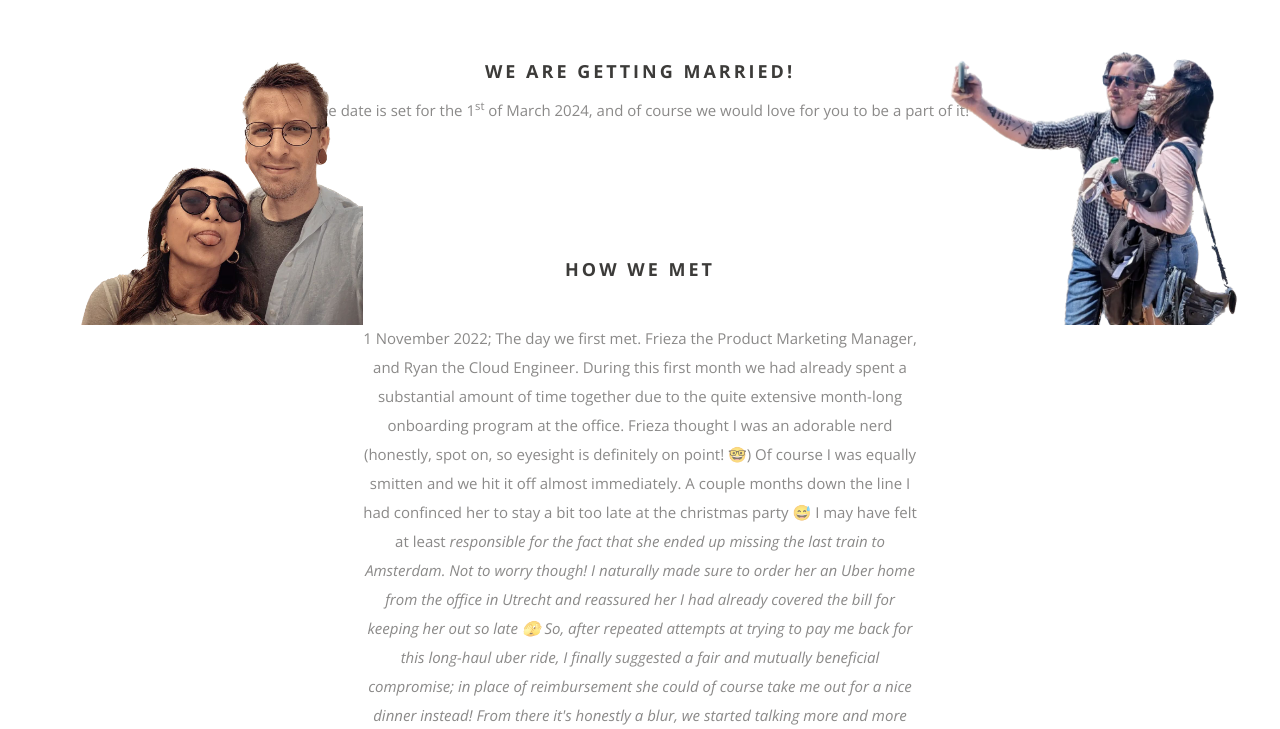
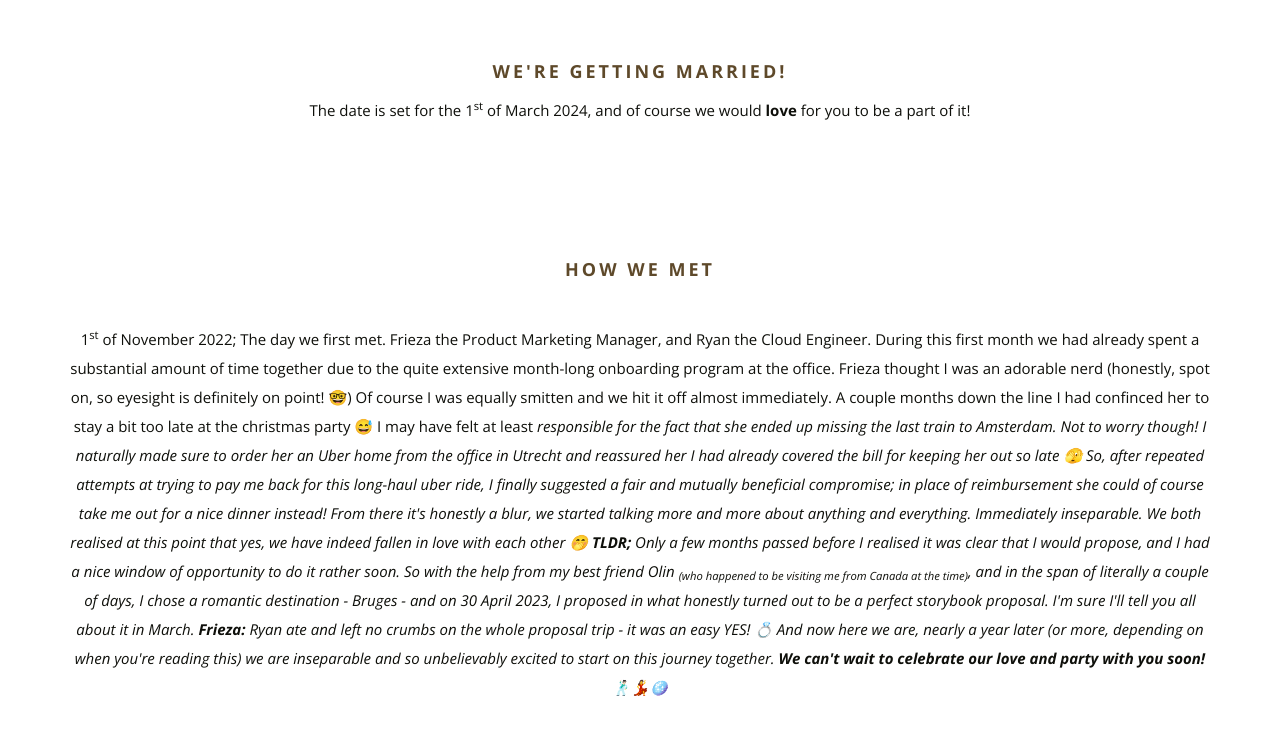
Before and after one commit to FriezaRyan2024/FriezaRyan2024.github.io, a website: page index.html in a window 1280 px wide. Shown: the part 851-1580 px from the top of the page. Drawn offline with nearby package versions, Linux system fonts and the light colour scheme; some packages are replaced by stand-ins of ours; files whose address does not match are found by name.

Commit message:
Updates to styling

```diff
--- a/index.html
+++ b/index.html
@@ -18,7 +18,7 @@
     <meta name="theme-color" content="#ffffff" />
     <meta property="og:title" content="Ryan & Frieza are getting married" />
     <meta property="og:description" content="We would like to invite you to our big day!" />
-    <meta property="og:image" content="https://wedding.ramswaroop.me/img/hero-min.jpg" />
+    <meta property="og:image" content="https://www.thebrooksfamilywedding.nl/img/hero-min.jpg" />
     <meta property="og:type" content="website" />
     <link rel="apple-touch-icon" sizes="180x180" href="apple-touch-icon.png" />
     <link rel="icon" type="image/png" sizes="32x32" href="favicon-32x32.png" />
@@ -112,10 +112,10 @@
             <div class="row">
                 <div class="col-md-10 col-md-offset-1">
                     <div class="hero-content text-center">
-                        <!--<h1>Ram and Antara</h1>-->
+                        <!-- <h1>Frieza & Ryan</h1> -->
                         <img src="img/logo-lg.png" />
-                        <!--<p class="intro">Frieza & Ryan are getting married!</p>-->
-                        <!--<a href="#" class="btn btn-fill btn-large btn-margin-right">Scroll Down</a> -->
+                        <!-- <p class="intro">Frieza & Ryan are getting married!</p>
+                        <a href="#" class="btn btn-fill btn-large btn-margin-right">Scroll Down</a> -->
                     </div>
                 </div>
             </div>
@@ -136,10 +136,10 @@
         <div class="container">
             <div class="row">
                 <div class="col-md-12 text-center">
-                    <h3>We are getting married!</h3>
+                    <h3>We're getting married!</h3>
                     <p>
                         The date is set for the 1<sup>st</sup> of March 2024, and of
-                        course we would love for you to be a part of it!
+                        course we would <b>love</b> for you to be a part of it!
                     </p>
                     <!-- <div class="share-bar"></div> -->
                 </div>
@@ -156,11 +156,11 @@
             </div>
             <div class="row">
                 <div class="col-md-3 hidden-sm hidden-xs">
-                    <img src="img/pics/side-2.png" class="wp1" />
+                    <!-- <img src="img/pics/Frieza&Ryan-ring.jpg" class="wp6" /> -->
                 </div>
-                <div class="col-md-6">
+                <div class="col-md-12">
                     <p>
-                        1 November 2022; The day we first met.
+                        1<sup>st</sup> of November 2022; The day we first met.
 
                         Frieza the Product Marketing Manager, and Ryan the Cloud Engineer.
 
@@ -183,15 +183,12 @@
                         <b>We can't wait to celebrate our love and party with you soon! 🕺🏻💃🪩</b>
                     </p>
                 </div>
-                <div class="col-md-3 hidden-sm hidden-xs">
-                    <img src="img/pics/side-1.png" class="wp2" />
-                </div>
             </div>
             <div class="row">
-                <div class="col-sm-4 col-sm-push-2 col-xs-6 hidden-md hidden-lg">
+                <div class="col-sm-4 col-sm-push-2 col-xs-6">
                     <img src="img/pics/side-3.png" class="wp8" />
                 </div>
-                <div class="col-sm-4 col-sm-push-2 col-xs-6 hidden-md hidden-lg">
+                <div class="col-sm-4 col-sm-push-2 col-xs-6">
                     <img src="img/pics/side-4.png" class="wp9" />
                 </div>
             </div>
@@ -202,13 +199,13 @@
         <div class="container">
             <div class="row">
                 <div class="col-md-12">
-                    <h3 class="header">Events</h3>
+                    <h3 class="header">The Big Day</h3>
                 </div>
             </div>
             <div class="row">
                 <div class="col-md-6 col-sm-12 col-xs-12 leftcol">
                     <div class="wp3">
-                        <p><strong>The Big Day</strong></p>
+                        <p><strong></strong></p>
 
                         <h5>Ceremony <span class="time">3PM - 4PM</span></h5>
                         <p>
--- a/sass/partials/_colors.scss
+++ b/sass/partials/_colors.scss
@@ -1,39 +1,67 @@
-// Original colours
-$olive-green: #57522A; // RGB: 87, 82, 42
-$light-brown: #B49281; // RGB: 180, 146, 129
-$beige-white: #EEDCCE; // RGB: 238, 220, 206
-$yellow-accent: #E7A721; // RGB: 231, 167, 33
-$slate-grey: #3C3B39; // RGB: 60, 59, 57
+// "Save the date" palette:
+$sd-hue1: #f2f2ea;
+$sd-hue2: #c3c1b9;
+$sd-hue3: #cccccc;
+$sd-hue4: #acacac;
+$sd-hue5: #99968f;
+$sd-hue6: #b4acac;
+$sd-hue7: #747c74;
+$sd-hue8: #7c7473;
+$sd-hue9: #a9884d;
+$sd-hue10: #444340;
 
-// rgba(231,167,33,.7333333333)
+// Photoshoot colour palette
+$ps-hue1: #D3D1C4;
+$ps-hue2: #C1C8C1;
+$ps-hue3: #CA958E;
+$ps-hue4: #985D40;
+$ps-hue5: #6E6A36;
+$ps-hue6: #6A6E49;
+$ps-hue7: #726C4D;
+$ps-hue8: #5E492A;
+$ps-hue9: #464531;
+$ps-hue10: #0E0F0A;
+
+$mystery-colour: #372428;
+
+$main-light: $ps-hue1;
+$main-dark: $ps-hue10;
+
+// Original colours from previous webpage
+// $olive-green: #57522A; // RGB: 87, 82, 42
+// $light-brown: #B49281; // RGB: 180, 146, 129
+// $beige-white: #EEDCCE; // RGB: 238, 220, 206
+// $yellow-accent: #E7A721; // RGB: 231, 167, 33
+// $slate-grey: #3C3B39; // RGB: 60, 59, 57
 
 // Text colours
-$txt-primary: rgba(60, 59, 57, 0.6);
+$txt-primary: $ps-hue10;
 // body font
-$txt-secondary: #57522A;
+$txt-secondary: $ps-hue9;
 // heading font
-$txt-light: #EEDCCE;
+$txt-light: $ps-hue1;
 // header/hero
-$txt-accent: #57522A;
-$form-placeholder: #B49281;
+$txt-accent: $ps-hue4;
+$form-placeholder: $ps-hue8;
 // form placeholder text
 // Global colours
-$accent-color: #E7A721;
+$accent-color: $ps-hue5;
 // global accent colour
-$accent-color-hover: #E7A72188;
+$accent-color-hover: $ps-hue2;
 // global accent colour hover
-$white-color: #EEDCCE;
-$black-color: #3C3B39;
+$white-color: $sd-hue1;
+$black-color: $ps-hue10;
 // Typography colours
-$h2-color: #252423;
-$h3-color: #3C3B39;
-$h5-color: #4d4b48;
+$h1-color: $ps-hue10;
+$h2-color: $sd-hue10;
+$h3-color: $ps-hue8;
+$h5-color: $ps-hue6;
 // Layout colours
-$section-light: #EEDCCE;
-$section-dark: #d0c1b5;
-$to-top-bg: #5a5956;
-$footer-primary: #3C3B39;
-$footer-secondary: #333230;
+$section-light: $sd-hue1;
+$section-dark: $sd-hue6;
+$to-top-bg: $ps-hue6;
+$footer-primary: $ps-hue6;
+$footer-secondary: $ps-hue4;
 // Keylines
-$keyline-color: #EEDCCE;
-$footer-keyline-color: #B49281;
+$keyline-color: $ps-hue2;
+$footer-keyline-color: $ps-hue3;
--- a/sass/styles.scss
+++ b/sass/styles.scss
@@ -88,8 +88,8 @@ section .header {
 .tooltip-custom .tooltiptext-info {
   visibility: hidden;
   width: 120px;
-  background-color: black;
-  color: #fff;
+  background-color: $ps-hue7;
+  color: $txt-primary;
   text-align: center;
   border-radius: 6px;
   padding: 5px 0;
@@ -146,11 +146,11 @@ section .header {
 .tooltip-inner {
   max-width: 200px;
   padding: 3px 8px;
-  color: #fff;
+  color: $txt-secondary;
   text-align: center;
   text-decoration: none;
   text-transform: capitalize;
-  background-color: #000;
+  background-color: $ps-hue5;
   border-radius: 4px;
 }
 
@@ -239,12 +239,6 @@ Waypoints
   animation-delay: 0.3s
 }
 
-.wp1, .wp2 {
-  position: absolute !important;
-  bottom: 0 !important;
-}
-
-
 .bounceInLeft,
 .bounceInRight,
 .fadeInUp,
@@ -291,7 +285,7 @@ Navigation
   -moz-border-radius: 1px;
   -webkit-border-radius: 1px;
   border-radius: 1px;
-  background: #fff;
+  background: $txt-light;
   cursor: pointer
 }
 
@@ -352,18 +346,15 @@ Hero
 ========================================================================== */
 .hero {
   min-height: 750px;
-  background: url('../img/hero-min.jpg') center center;
+  background: url('../img/pics/Frieza&Ryan-ring.jpg') center center;
+  background-position-y: -30px;
   -webkit-background-size: cover;
   -moz-background-size: cover;
   -o-background-size: cover;
   background-size: cover;
   position: relative;
 
-  /*.rsvp-btn {
-    position: absolute;
-    bottom: 100px;
-    left: 50%;
-  }*/
+
   .down-arrow a {
     color: $txt-light;
   }
@@ -399,14 +390,14 @@ Hero
 
 .fixed {
   position: fixed;
-  background-color: rgba(55, 36, 40, .88);
+  background-color: $ps-hue6;
   z-index: 999;
   width: 100%;
 }
 
 header {
   padding: 50px 0;
-  border-bottom: solid 1px rgba(255, 255, 255, 0.2);
+  border-bottom: solid 1px $ps-hue9;
   position: relative;
   width: 1170px;
   margin: 0 auto;
@@ -650,7 +641,7 @@ Features-stack
 ========================================================================== */
 .hero-strip {
   margin-top: 120px;
-  background: #333844 url("../img/polygonal-bg.jpg") no-repeat center center;
+  background: #DDDDDD url("../img/polygonal-bg.jpg") no-repeat center center;
   padding-bottom: 190px;
   position: relative;
 
```
Also changed, not shown: css/styles.min.css.
